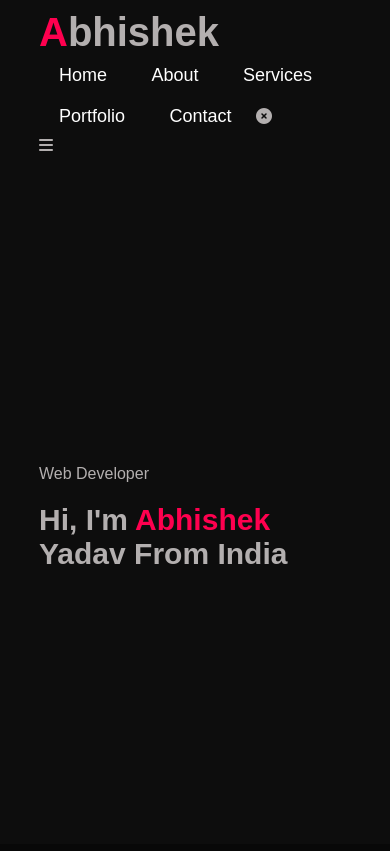
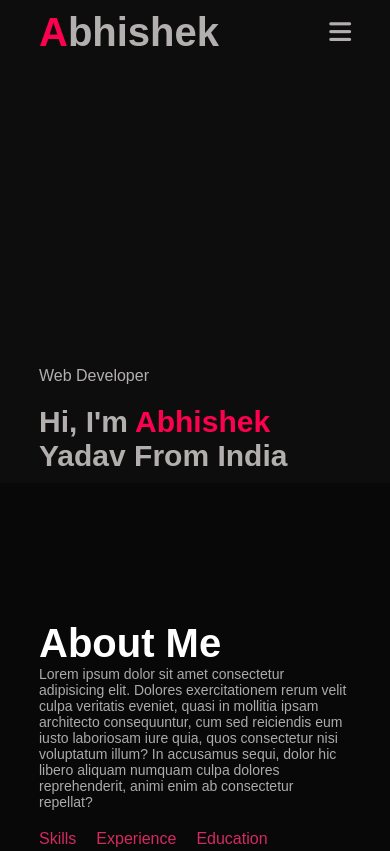
Before and after one commit to Abhi-Yadu1C/Portfolio-css-js, a plain HTML site: page index.html in a window 390 px wide. Shown: the top 851 px of the page. Drawn offline with Linux system fonts and the light colour scheme.

Commit message:
complet1

```diff
--- a/index.html
+++ b/index.html
@@ -15,15 +15,15 @@
                 <div class="logo">
                     <h1 style="font-size: 40px;"><span style="color: #ff004f;">A</span>bhishek</h1>
                 </div>
-                <ul>
-                    <li><a href="#">Home</a></li>
+                <ul id="sidemenu">
+                    <li><a href="#header">Home</a></li>
                     <li><a href="#about">About</a></li>
                     <li><a href="#services">Services</a></li>
                     <li><a href="#portfolio">Portfolio</a></li>
-                    <li><a href="#">Contact</a></li>
-                    <i class="fa-solid fa-circle-xmark"></i>
+                    <li><a href="#contact">Contact</a></li>
+                    <i class="fa-solid fa-circle-xmark" onclick="closemenu()"></i>
                 </ul>
-                <i class="fa-solid fa-bars"></i>
+                <i class="fa-solid fa-bars" onclick="openmenu()"></i>
             </nav>
             <div class="header-text">
                 <p>Web Developer</p>
@@ -183,6 +183,16 @@
         document.getElementById(tabname).classList.add("active-tab");
     }
 </script>
+<script>
+    var sidemenu = document.getElementById("sidemenu");
+
+    function openmenu(){
+        sidemenu.style.right = "0";
+    }
+    function closemenu(){
+        sidemenu.style.right = "-200px";
+    }
+</script>
 
 </body>
 </html>
--- a/style.css
+++ b/style.css
@@ -3,6 +3,9 @@
     padding: 0;
     font-family: 'popping', sans-serif;
     box-sizing: border-box;
+}
+html{
+    scroll-behavior:smooth;
 }
 body{
     background: #080808;
@@ -320,11 +323,15 @@ form .btn2{
 }
 
 /* -------------css for small screens -------------- */
-
+nav .fa-solid{
+    display: none;
+}
 
 @media only screen and (max-width: 600px) {
     #header{
         background-image: url();
+        height: auto;
+        overflow: hidden;
     }
     .header-text{
         margin-top: 100%;
@@ -333,4 +340,51 @@ form .btn2{
     .header-text h1{
         font-size: 30px;
     }
+    nav .fa-solid{
+        display:block ;
+        font-size: 25px;
+    }
+    nav ul{
+        background: #ff004f;
+        position: fixed;
+        top: 0;
+        right: -200px;
+        width: 200px;
+        height: 100vh;
+        padding-top: 50px;
+        z-index: 2;
+        transition: right 0.5s;
+    }
+    nav ul li{
+        display: block;
+        margin: 25px;
+    }
+    nav ul .fa-solid{
+        position: absolute;
+        top: 25px;
+        cursor: pointer;
+    }
+    .sub-title{
+        font-size: 40px;
+    }
+    .about-col-1, .about-col-2{
+        flex-basis: 100%;
+    }
+    .about-col-1{
+        margin-bottom: 30px;
+    }
+    .about-col-2{
+        font-size: 14px;
+    }
+    .tab-links{
+        font-size: 16px;
+        margin-right:20px ;
+    }
+    .contact-left, .contact-right{
+        flex-basis: 100%;
+    }
+    .footer{
+        font-size: 14px;
+    }
+
 }
```
